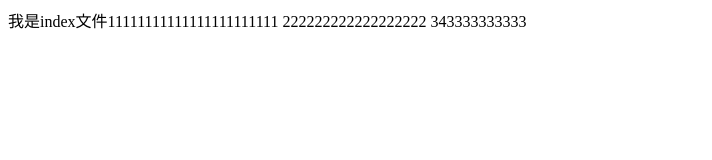
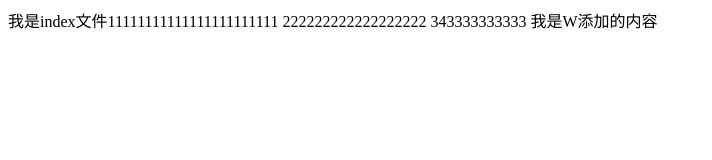
Before and after one commit to kirllkor/git-demo, a plain HTML site: page index.html in a window 1280 px wide. Shown: the whole page, without its empty margins (0-712 px from the left). Drawn offline with Linux system fonts and the light colour scheme.

Commit message:
W的第一次提交

```diff
--- a/index.html
+++ b/index.html
@@ -8,5 +8,6 @@
 		我是index文件11111111111111111111111
 		222222222222222222
 		343333333333
+		我是W添加的内容
 	</body>
 </html>
```
